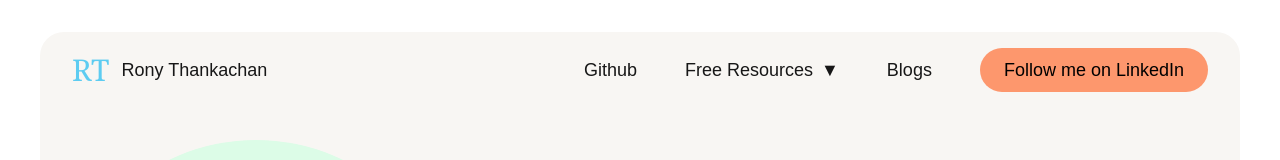
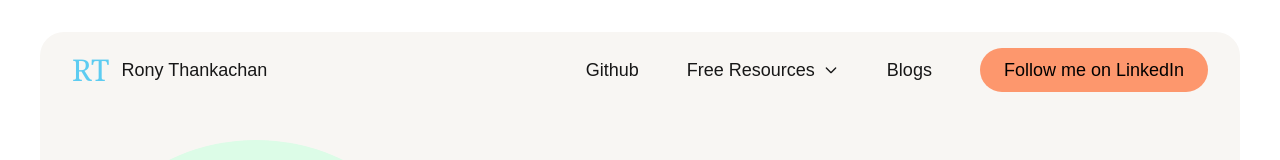
Before and after one commit to ronythankachan/ronythankachan.com, a Next.js app: page / in a window 1280 px wide. Shown: the top 160 px of the page. Built offline with nearby package versions, Linux system fonts and the light colour scheme.

Commit message:
dropdown menu icon changed

```diff
--- a/app/components/MobileMenu.tsx
+++ b/app/components/MobileMenu.tsx
@@ -57,9 +57,23 @@ const MobileMenu: React.FC<MobileMenuProps> = ({
             <div className="relative flex flex-col items-center w-full">
               <button
                 onClick={onResourcesClick}
-                className="text-2xl text-center hover:underline"
+                className="text-2xl text-center hover:underline flex items-center justify-center gap-2"
               >
                 Free Resources
+                <svg
+                  className="w-4 h-4"
+                  fill="none"
+                  stroke="currentColor"
+                  viewBox="0 0 24 24"
+                  xmlns="http://www.w3.org/2000/svg"
+                >
+                  <path
+                    strokeLinecap="round"
+                    strokeLinejoin="round"
+                    strokeWidth={2}
+                    d="M19 9l-7 7-7-7"
+                  />
+                </svg>
               </button>
 
               {/* Inline Resources Dropdown for Mobile */}
--- a/app/components/Navbar.tsx
+++ b/app/components/Navbar.tsx
@@ -88,7 +88,20 @@ const Navbar = () => {
             className="flex items-center text-lg"
           >
             Free Resources
-            <span className="ml-2">▼</span>
+            <svg
+              className="ml-2 w-4 h-4"
+              fill="none"
+              stroke="currentColor"
+              viewBox="0 0 24 24"
+              xmlns="http://www.w3.org/2000/svg"
+            >
+              <path
+                strokeLinecap="round"
+                strokeLinejoin="round"
+                strokeWidth={2}
+                d="M19 9l-7 7-7-7"
+              />
+            </svg>
           </button>
           <Link href="/academy" className="text-lg hover:underline hover:underline-offset-4">
             Blogs
```
